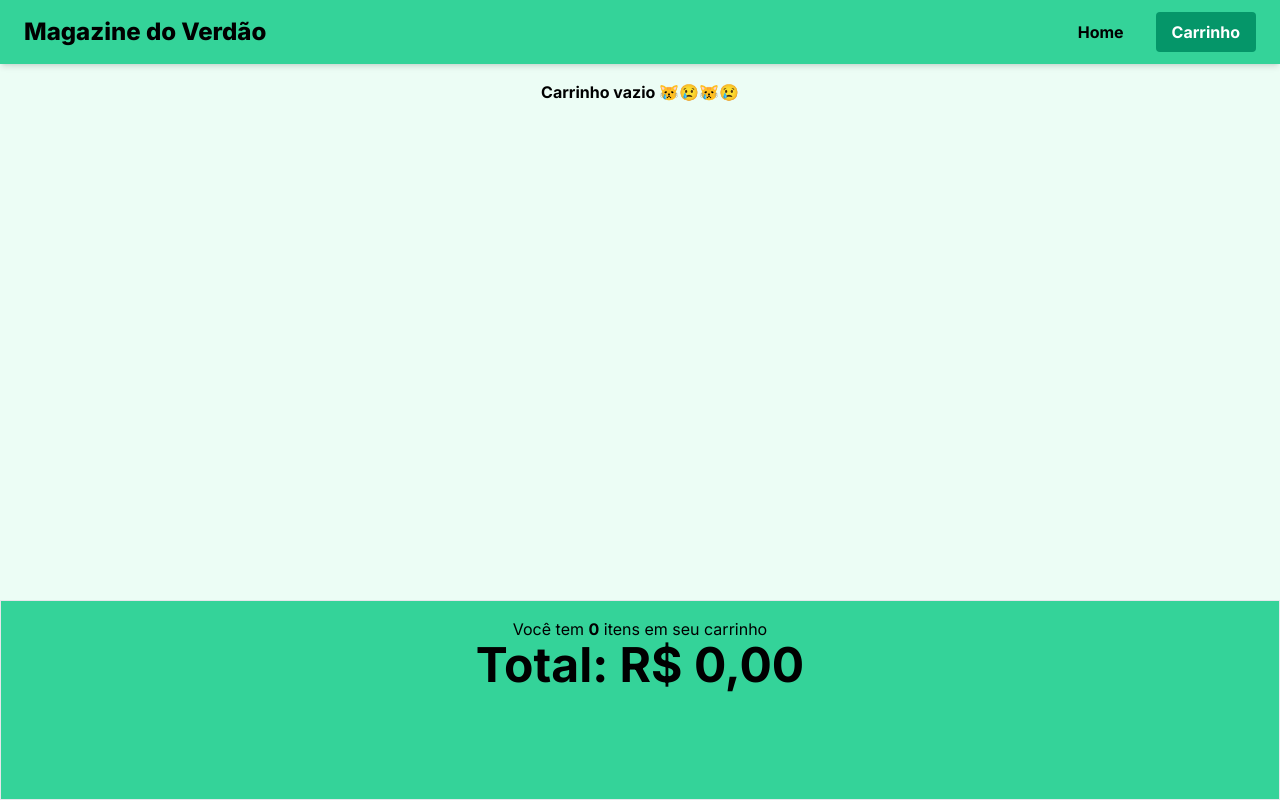
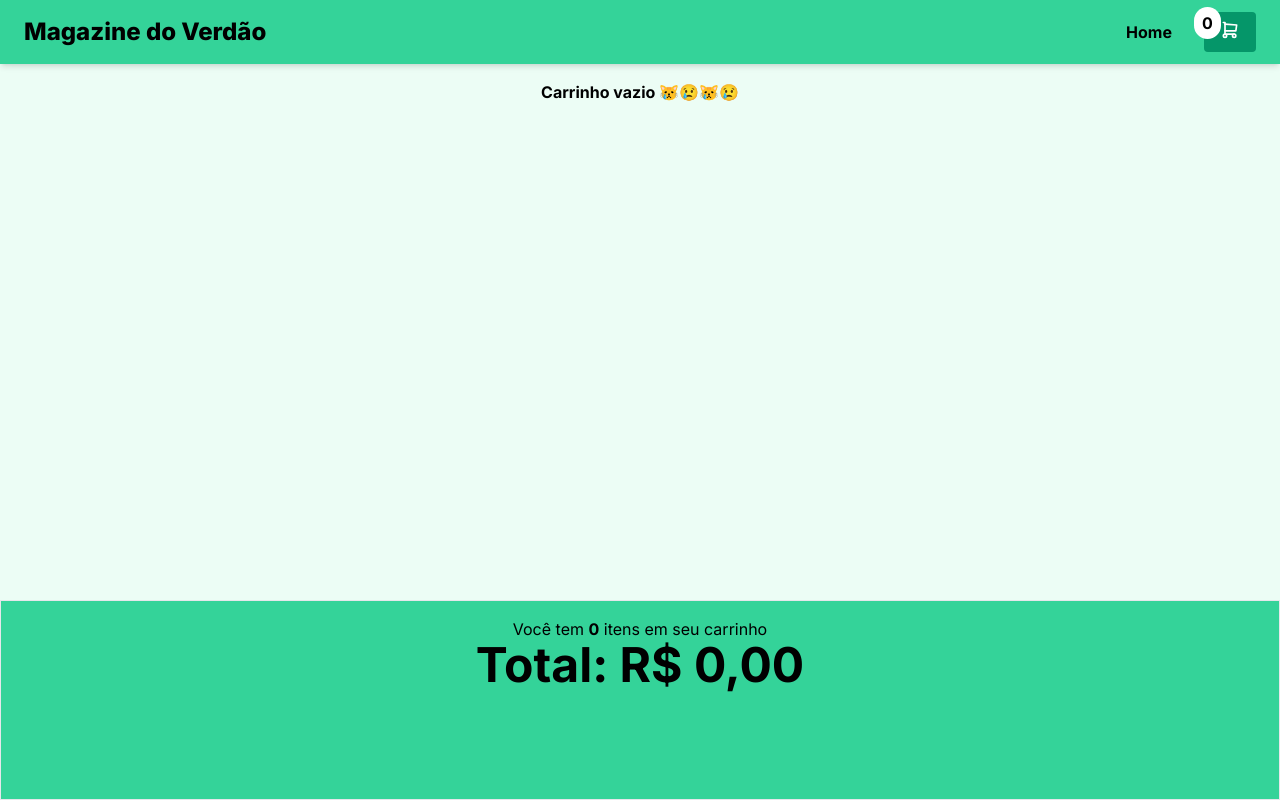
Before and after one commit to dario-souza/shop-green, a Next.js app: page /cart in a window 1280 px wide. Built offline with nearby package versions, Linux system fonts and the light colour scheme.

Commit message:
feature: ícone de carrinho + contador de itens

```diff
--- a/src/components/icons/removecart.tsx
+++ b/src/components/icons/removecart.tsx
@@ -3,6 +3,6 @@ import { BsCartDashFill } from "react-icons/bs";
 
 export const RemoveCart = () => {
   return (
-    <BsCartDashFill className='text-red-500' size={25} />
+    <BsCartDashFill className='text-white' size={25} />
   )
 }
--- a/src/components/modal.tsx
+++ b/src/components/modal.tsx
@@ -1,5 +1,8 @@
+'use client'
+import { useProductContext } from '@/app/contexts/product.context'
 import React from 'react'
 import { twMerge } from 'tailwind-merge'
+import Button from './card/button'
 
 
 type ModalProps = {
@@ -8,10 +11,20 @@ type ModalProps = {
 }
 
 export const Modal = ({ open, setModal }: ModalProps) => {
+  const { setCart } = useProductContext()
+  const order = Math.floor(Math.random() * 1000000)
+
+  const handleFinishPurchase = () => {
+    setCart([])
+    setModal(!open)
+  }
+
   return (
     <div className={twMerge('fixed w-full h-screen top-0 left-0 z-50 flex items-center justify-center backdrop-blur-md', !open && 'hidden')}>
-      <div className='w-52 h-52 rounded bg-emerald-600' onClick={() => setModal(!open)}>
-        {/* Conteúdo do modal */}
+      <div className='w-52 h-52 rounded bg-emerald-600 flex flex-col content-center'>
+        <h1 className='text-center font-bold'>Parabéns!!!</h1>
+        <p className='text-center'>Foi gerado um pedido de número: <strong>{order}</strong> </p>
+        <Button onClick={handleFinishPurchase}>Fechar</Button>
       </div>
     </div>
   )
--- a/src/components/navigation/navigation.tsx
+++ b/src/components/navigation/navigation.tsx
@@ -2,12 +2,14 @@
 import React from 'react'
 import { Menu } from './menu.hamburguer'
 import { NavLink } from './navlink'
+import { TbShoppingCart } from 'react-icons/tb'
+import { useProductContext } from '@/app/contexts/product.context'
 
 export const NavigationMenu = () => {
+  const { cart } = useProductContext()
   const [menu, setMenu] = React.useState(false)
   const menuRef = React.useRef<HTMLDivElement>(null)
 
-  // Função para lidar com cliques fora do menu
   const handleClickOutside = (event: MouseEvent) => {
     if (menuRef.current && !menuRef.current.contains(event.target as Node)) {
       setMenu(false)
@@ -15,28 +17,37 @@ export const NavigationMenu = () => {
   }
 
   React.useEffect(() => {
-    // Adiciona o evento de clique quando o menu está aberto
     if (menu) {
       document.addEventListener('click', handleClickOutside)
     } else {
       document.removeEventListener('click', handleClickOutside)
     }
-
-    // Remove o evento de clique ao desmontar o componente
     return () => {
       document.removeEventListener('click', handleClickOutside)
     }
   }, [menu])
+
   return (
     <nav className="">
       <button onClick={() => setMenu(!menu)} className="sm:hidden"><Menu /></button>
       <div className="hidden sm:flex gap-4">
         <NavLink className='hover:text-white font-bold' href="/">Home</NavLink>
-        <NavLink href="/cart" className='hover:text-white font-bold'>Carrinho</NavLink>
+        <NavLink href="/cart" className='hover:text-white font-bold block relative'>
+          <TbShoppingCart size={20} />
+          <div className='bg-white text-black px-2 py-1 rounded-full absolute top-[-5px] left-[-10px]'>
+            {cart.length}
+          </div>
+
+        </NavLink>
       </div>
       <div ref={menuRef} className={`fixed p-4 z-50 top-[64px] right-0 w-4/5 h-[calc(100vh-64px)] bg-emerald-400 text-center transform transition-transform duration-300 ${menu ? 'translate-x-0' : 'translate-x-full'}`}>
         <NavLink className='font-bold hover:text-white' href="/">Home</NavLink>
-        <NavLink className='font-bold hover:text-white' href="/cart">Carrinho</NavLink>
+        <NavLink
+          className='font-bold hover:text-white flex items-center'
+          href="/cart">
+          <TbShoppingCart className='mx-auto relative' size={25} />
+          {cart.length}
+        </NavLink>
       </div>
     </nav>
   )
```
